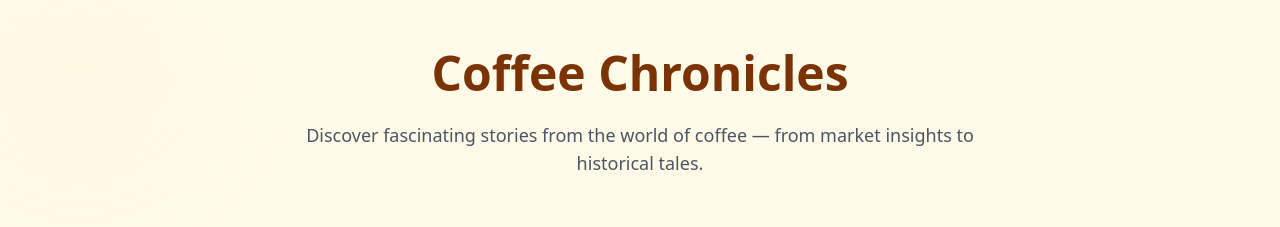
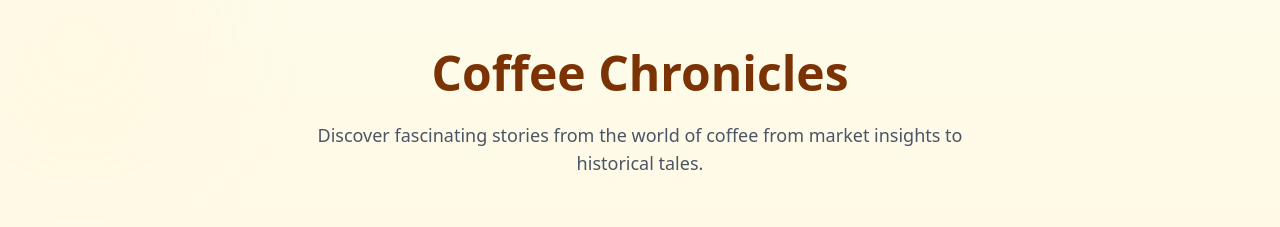
Before and after one commit to sigma700/BrewHaven-Client, a React (Vite) app in the folder vite-project/: page / in a window 1280 px wide. Shown: the part 4240-4467 px from the top of the page. Built offline with nearby package versions, Linux system fonts and the light colour scheme.

Commit message:
fixed the AI error

```diff
--- a/vite-project/src/pages/components/blog.jsx
+++ b/vite-project/src/pages/components/blog.jsx
@@ -160,7 +160,7 @@ const BlogGrid = () => {
             Coffee Chronicles
           </h2>
           <p className="text-lg text-gray-600 max-w-2xl mx-auto">
-            Discover fascinating stories from the world of coffee — from market
+            Discover fascinating stories from the world of coffee from market
             insights to historical tales.
           </p>
         </motion.div>
```
